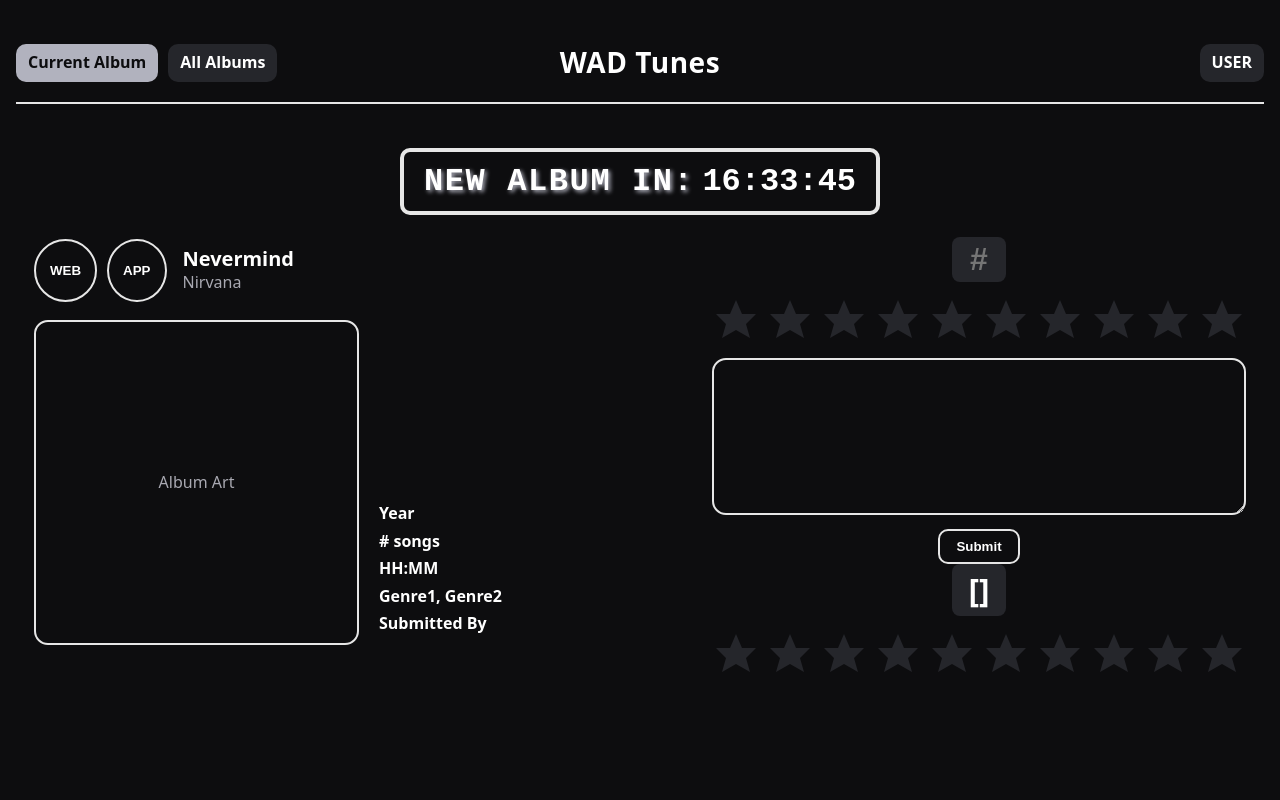
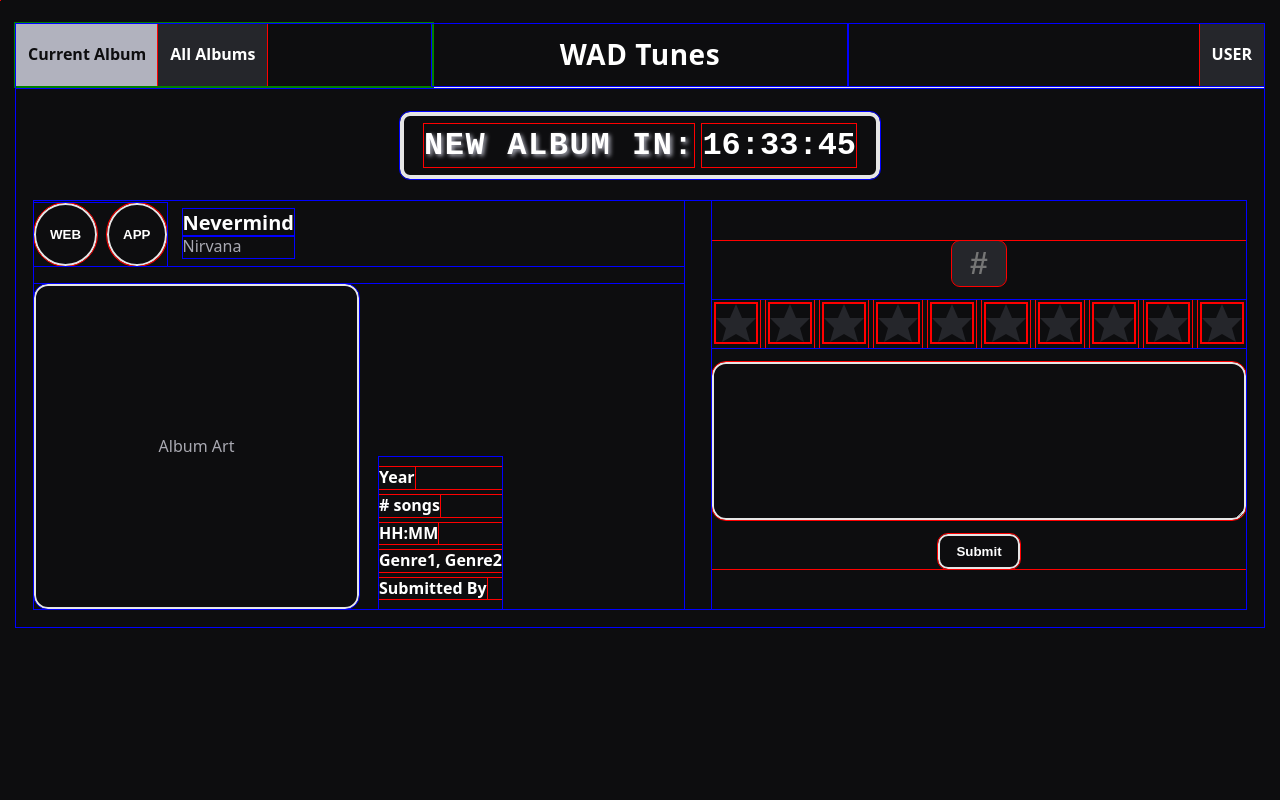
Before and after one commit to kWilly6/album-suggestor, a Flask app: page / in a window 1280 px wide. Run offline with Flask 3, Linux system fonts and the light colour scheme.

Commit message:
Header tweaks and display logic

```diff
--- a/static/scripts/script.js
+++ b/static/scripts/script.js
@@ -1,9 +1,11 @@
-const input = document.getElementById("rating-input");
+const ratingInput = document.getElementById("rating-input");
 const stars = document.querySelectorAll(".stars .star");
+const reviewSubmit = document.getElementById("submit-button");
+const userButton = document.getElementById("user-button");
 
 // get gradient stops
-const grad = document.querySelector("#starGradient");
-const stops = grad.querySelectorAll("stop");
+const starGradFill = document.querySelector("#starGradient");
+const stops = starGradFill.querySelectorAll("stop");
 
 function updateStars(value) {
     const rating = Math.max(0, Math.min(10, parseFloat(value) || 0));
@@ -28,7 +30,23 @@ function updateStars(value) {
 }
 
 // hook to input
-input.addEventListener("input", (e) => updateStars(e.target.value));
+ratingInput.addEventListener("input", (e) => updateStars(e.target.value));
+
+function submitRating() {
+    //check user
+    //logic to add rating to database
+    document.querySelector('.review-input').classList.add('hidden');
+    document.querySelector('.reviews-display').classList.remove('hidden');
+}
+
+reviewSubmit.addEventListener("click", submitRating);
+
+function resetReviewInputPanel() {
+    document.querySelector('.reviews-display').classList.add('hidden');
+    document.querySelector('.review-input').classList.remove('hidden');
+}
+
+userButton.addEventListener("click", resetReviewInputPanel);
 
 // initialize
-updateStars(input.value);
+updateStars(ratingInput.value);
--- a/static/styles/styles.css
+++ b/static/styles/styles.css
@@ -5,8 +5,8 @@
     --muted: #a9a9b2;
     --text: #ffffff;
     --item-bg: #25262b;
-    --pill-active: #b1b2be;
-    --pill-active-text: #0d0d0f;
+    --nav-button-active: #b1b2be;
+    --nav-button-active-text: #0d0d0f;
     --accent: #ffffff;
     --radius: 10px;
     --radius-sm: 8px;
@@ -17,6 +17,22 @@
 *::before,
 *::after {
     box-sizing: border-box;
+}
+
+/* Debug Borders */
+* {
+    outline: 1px solid red !important;
+}
+
+div {
+    outline: 1px solid blue !important;
+}
+
+section,
+nav,
+footer,
+header {
+    outline: 2px solid green !important;
 }
 
 html,
@@ -41,50 +57,57 @@ body {
 /* Header */
 .header {
     display: flex;
-    align-items: center;
+    align-items: stretch;
     justify-content: space-between;
     position: relative;
     /* gap: 16px; */
+    height: 8vh;
+    min-height: 50px;
     max-width: 100%;
-    margin: 0 auto 20px auto;
-    padding: 20px 0px;
+    margin: 0 auto 0px auto;
+    padding: 0px 0px;
     border-bottom: 2px solid var(--line);
 }
 
-.logo {
-    /* border: 2px solid var(--line);
-    border-radius: var(--radius-sm); */
-    padding: 8px 12px;
-    font-weight: 600;
-    width: max-content;
+.header-links,
+.header-title,
+.user-button-container {
+    flex: 1;
+    display: flex;
+    align-items: center;
 }
 
 .header-title {
-    position: absolute;
-    left: 50%;
-    transform: translateX(-50%);
+    height: 100%;
+    /* left: 50%;
+    transform: translateX(-50%); */
     font-size: 28px;
     font-weight: 700;
     letter-spacing: 0.02em;
     text-align: center;
+    justify-content: center;
 }
 
-.header-links ul {
+.header-links ul,
+.header-links li {
     display: flex;
-    align-items: center;
-    gap: 10px;
+    height: 100%;
+    /* gap: 10px; */
     list-style: none;
     margin: 0;
     padding: 0;
+    text-align: center;
 }
 
-.pill,
+.nav-button,
 .header-links a,
 .header-links button {
-    display: inline-block;
+    display: flex;
+    align-items: center;
+    height: 100%;
     color: var(--text);
     background: var(--item-bg);
-    border-radius: 10px;
+    /* border-radius: 10px; */
     padding: 8px 12px;
     text-decoration: none;
     font: inherit;
@@ -94,9 +117,14 @@ body {
     box-sizing: border-box;
 }
 
-.pill.active {
+.nav-button {
+    width: max-content;
+    margin-left: auto;
+}
+
+.nav-link.active {
     background: var(--theme-accent);
-    color: var(--pill-active-text);
+    color: var(--nav-button-active-text);
 }
 
 /* Content shell */
@@ -111,6 +139,7 @@ body {
     display: flex;
     justify-content: center;
     align-items: center;
+    flex-wrap: wrap;
     gap: 8px;
     border: 4px solid var(--line);
     border-radius: 10px;
@@ -137,6 +166,7 @@ body {
 /* Main body layout */
 .body {
     display: flex;
+    flex-wrap: wrap;
     gap: 28px;
 }
 
@@ -241,6 +271,7 @@ body {
     display: flex;
     flex-direction: column;
     justify-content: center;
+    height: 100%;
 }
 
 .review-form {
--- a/templates/home.html
+++ b/templates/home.html
@@ -23,14 +23,16 @@
         <div class="header">
             <nav class="header-links">
                 <ul>
-                    <li><a class="pill active" href="#">Current Album</a></li>
-                    <li><a class="pill" href="#">All Albums</a></li>
+                    <li><a class="nav-link active" href="#">Current Album</a></li>
+                    <li><a class="nav-link" href="#">All Albums</a></li>
                 </ul>
             </nav>
 
             <div class="header-title">WAD Tunes</div>
 
-            <button class="pill" type="button" aria-label="User">USER</button>
+            <div class="user-button-container">
+                <button class="nav-button" id="user-button" type="button" aria-label="User">USER</button>
+            </div>
 
         </div>
 
@@ -67,7 +69,7 @@
                         </div>
                     </div>
                 </div>
-                <div class="reviews">
+                <div class="reviews ">
                     <div class="review-input">
                         <form class="review-form" action="{{ url_for('add_review') }}" method="post">
                             <div class="rating">
@@ -113,10 +115,10 @@
                             </div>
 
                             <textarea id="review_text" class="review_text" name="review_text" rows="6"></textarea>
-                            <button class="submit" type="submit">Submit</button>
+                            <button class="submit" id="submit-button" type="button">Submit</button>
                         </form>
                     </div>
-                    <div class="reviews-display">
+                    <div class="reviews-display hidden">
                         <div class="average-rating">
                             <div class="average-rating-number">{{ average-rating }}</div>
 
```
Also changed, not shown: other parts of static/styles/styles.css (+2 -39 lines), instance/site.db.
